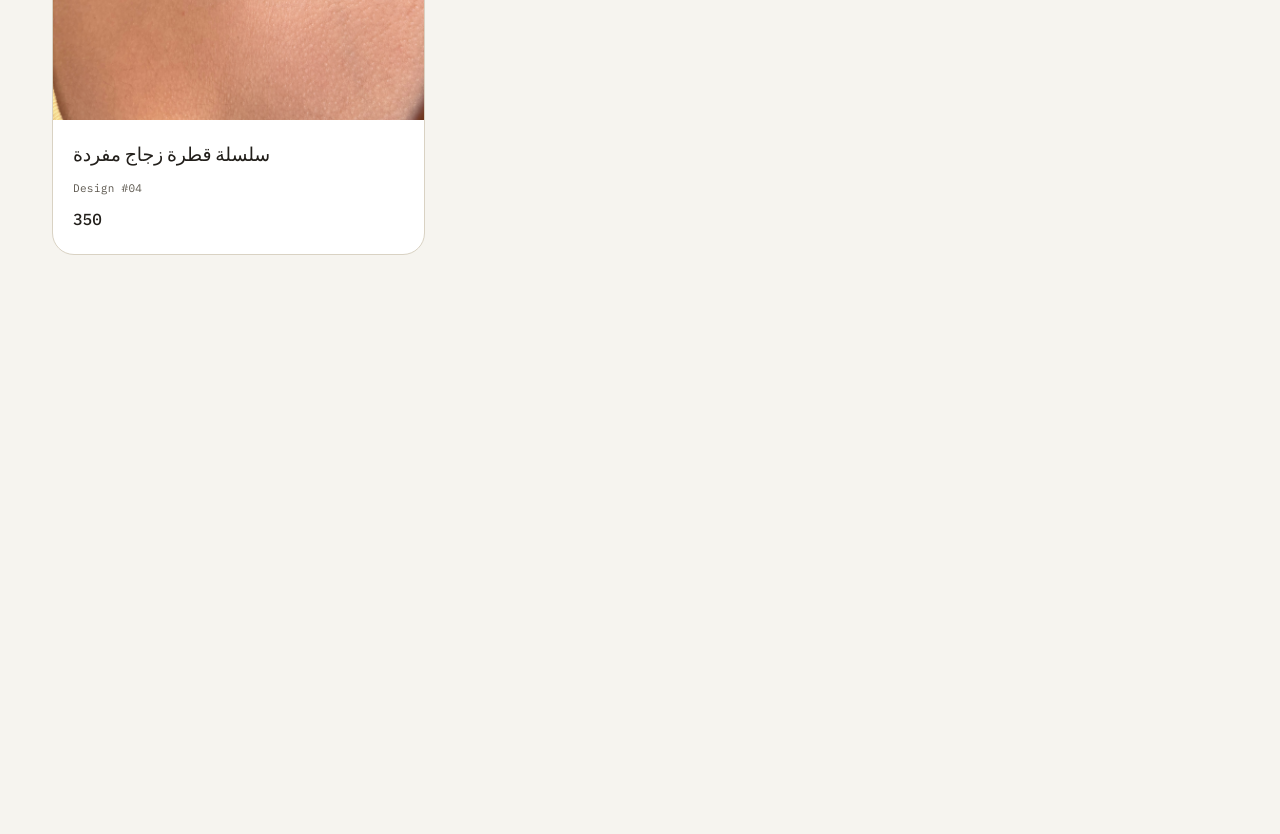
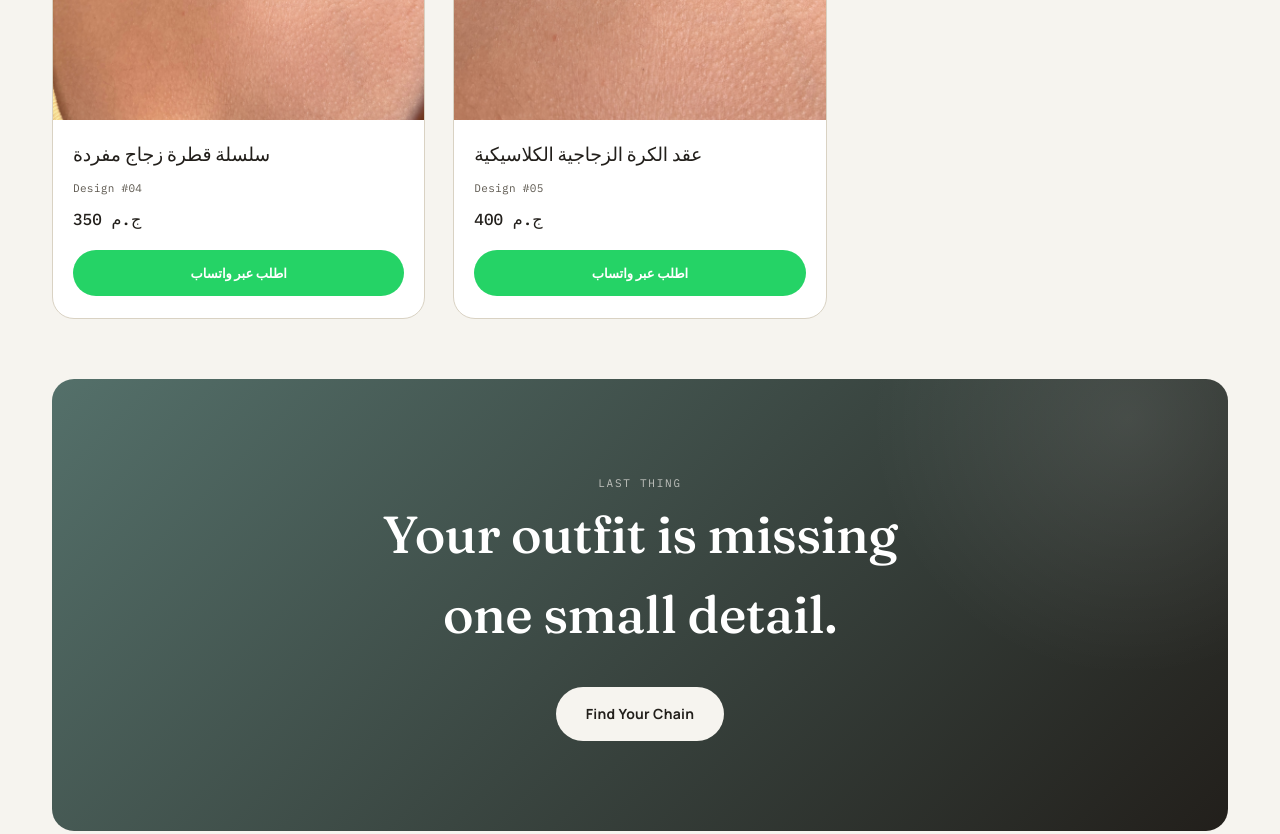
Before and after one commit to fizogamer888-design/MAA, a plain HTML site: page index.html in a window 1280 px wide. Shown: the part 2180-3014 px from the top of the page. Before the commit the page ends 2547 px from the top, so only its background shows below. Drawn offline with Linux system fonts and the light colour scheme.

Commit message:
Update index.html

```diff
--- a/index.html
+++ b/index.html
@@ -165,6 +165,21 @@
       transform: translateY(-2px);
   }
 
+  /* FINAL CTA (القسم الجديد المضاف) */
+  .final-cta{
+    background:linear-gradient(135deg,var(--water-deep),var(--ink));
+    border-radius:var(--radius);color:#fff;
+    padding:90px 40px;text-align:center;position:relative;overflow:hidden;
+    margin-top: 60px;
+  }
+  .final-cta::before{
+    content:"";position:absolute;width:520px;height:520px;border-radius:50%;
+    background:radial-gradient(circle,rgba(255,255,255,.10),transparent 70%);
+    top:-220px;right:-160px;
+  }
+  .final-cta h2{color:#fff;font-size:clamp(30px,5vw,52px);max-width:16ch;margin:0 auto;position:relative;z-index:1;}
+  .final-cta .btn{margin-top:32px;position:relative;z-index:1;}
+
   /* FOOTER */
   footer{border-top:1px solid var(--line);padding:64px 0 32px;margin-top:40px;}
   .foot-bottom{margin-top:56px;padding-top:24px;border-top:1px solid var(--line);text-align:center;font-size:12.5px;color:var(--ink-soft);}
@@ -200,7 +215,7 @@
   </div>
 </section>
 
-<!-- PRODUCT GRID (الـ 5 صور بالترتيب الجديد) -->
+<!-- PRODUCT GRID -->
 <section id="shop">
   <div class="wrap">
     <div class="section-head">
@@ -211,7 +226,7 @@
 
     <div class="grid-products">
 
-      <!-- المنتج الأول -->
+      <!-- المنتج 1 -->
       <div class="card">
         <div class="card-media">
           <img src="product1.jpg.jpeg" alt="Product 1">
@@ -225,7 +240,7 @@
         </div>
       </div>
 
-      <!-- المنتج الثاني -->
+      <!-- المنتج 2 -->
       <div class="card">
         <div class="card-media">
           <img src="product2.jpg.jpeg" alt="Product 2">
@@ -239,7 +254,7 @@
         </div>
       </div>
 
-      <!-- المنتج الثالث -->
+      <!-- المنتج 3 -->
       <div class="card">
         <div class="card-media">
           <img src="product3.jpg.jpeg" alt="Product 3">
@@ -253,7 +268,7 @@
         </div>
       </div>
 
-      <!-- المنتج الرابع -->
+      <!-- المنتج 4 -->
       <div class="card">
         <div class="card-media">
           <img src="product4.jpg.jpeg" alt="Product 4">
@@ -262,4 +277,42 @@
         <div class="card-body">
           <h3>سلسلة قطرة زجاج مفردة</h3>
           <span class="card-tag">Design #04</span>
-          <div class="price-row"><span class="price">350
+          <div class="price-row"><span class="price">350 ج.م</span></div>
+          <a href="https://wa.me/201234567890?text=مرحباً، أريد طلب المنتج الرابع" target="_blank" class="whatsapp-btn">اطلب عبر واتساب</a>
+        </div>
+      </div>
+
+      <!-- المنتج 5 -->
+      <div class="card">
+        <div class="card-media">
+          <img src="product5.jpg.jpeg" alt="Product 5">
+          <span class="badge">Best Seller</span>
+        </div>
+        <div class="card-body">
+          <h3>عقد الكرة الزجاجية الكلاسيكية</h3>
+          <span class="card-tag">Design #05</span>
+          <div class="price-row"><span class="price">400 ج.م</span></div>
+          <a href="https://wa.me/201234567890?text=مرحباً، أريد طلب المنتج الخامس" target="_blank" class="whatsapp-btn">اطلب عبر واتساب</a>
+        </div>
+      </div>
+
+    </div>
+
+    <!-- القسم الأخير الجديد المضاف (Final CTA) -->
+    <div class="final-cta">
+      <span class="eyebrow" style="color:rgba(246,244,239,.7);">Last Thing</span>
+      <h2>Your outfit is missing one small detail.</h2>
+      <a href="#shop" class="btn btn-primary">Find Your Chain</a>
+    </div>
+
+  </div>
+</section>
+
+<footer id="footer">
+  <div class="foot-bottom">
+    <span>© 2026 Marina ist kreativ. All rights reserved. &nbsp;·&nbsp; Cairo, Egypt</span>
+  </div>
+</footer>
+
+</body>
+</html>
```
